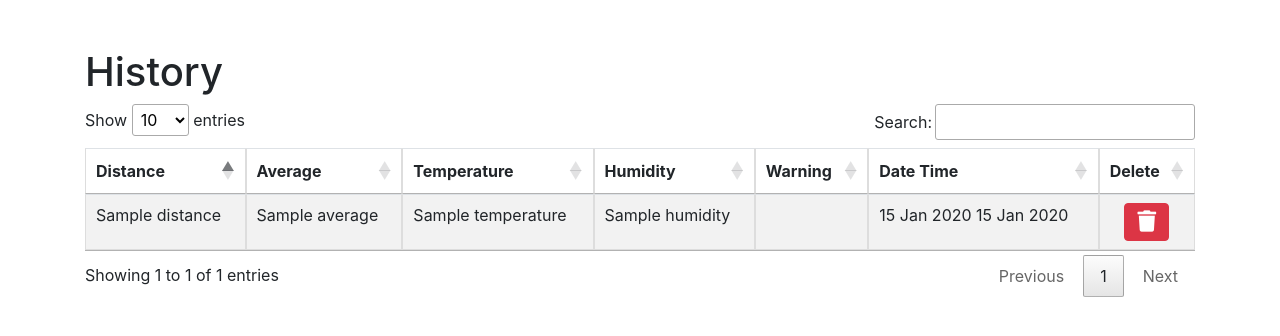
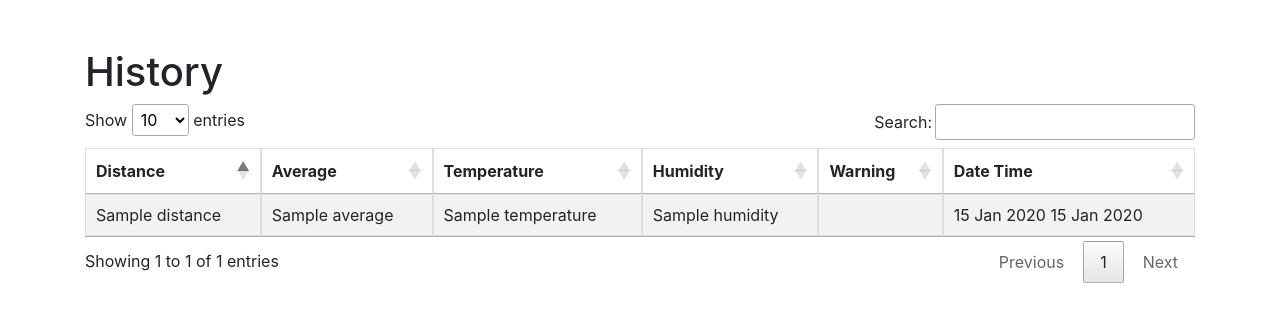
Before and after one commit to nguyenbuuhoang/FloodWarning, a Node server app: template views/history.handlebars in a window 1280 px wide. Shown: the part 56-392 px from the top of the page. Run offline with Node 20, Linux system fonts and the light colour scheme; the template is opened without the code that fills it: most values are stand-ins (such as "Sample title", 1, 10 or a date in 2020); some libraries are stand-ins or nearby versions.

Commit message:
Update history.handlebars

```diff
--- a/views/history.handlebars
+++ b/views/history.handlebars
@@ -51,7 +51,6 @@
           <th>Humidity</th>
           <th>Warning</th>
           <th>Date Time</th>
-          <th>Delete</th>
         </tr>
       </thead>
       <tbody>
@@ -63,15 +62,6 @@
           <td>{{this.humidity}}</td>
           <td>{{this.warning}}</td>
           <td>{{this.date}} {{this.time}}</td>
-          <td class="text-center">
-            <form method="POST" action="/history/delete">
-              <input type="hidden" name="key" value="{{@key}}">
-              <button type="submit" class="btn btn-danger">
-                <i class="fas fa-trash fa-lg text-white"></i>
-              </button>
-
-            </form>
-          </td>
         </tr>
         {{/each}}
       </tbody>
```
